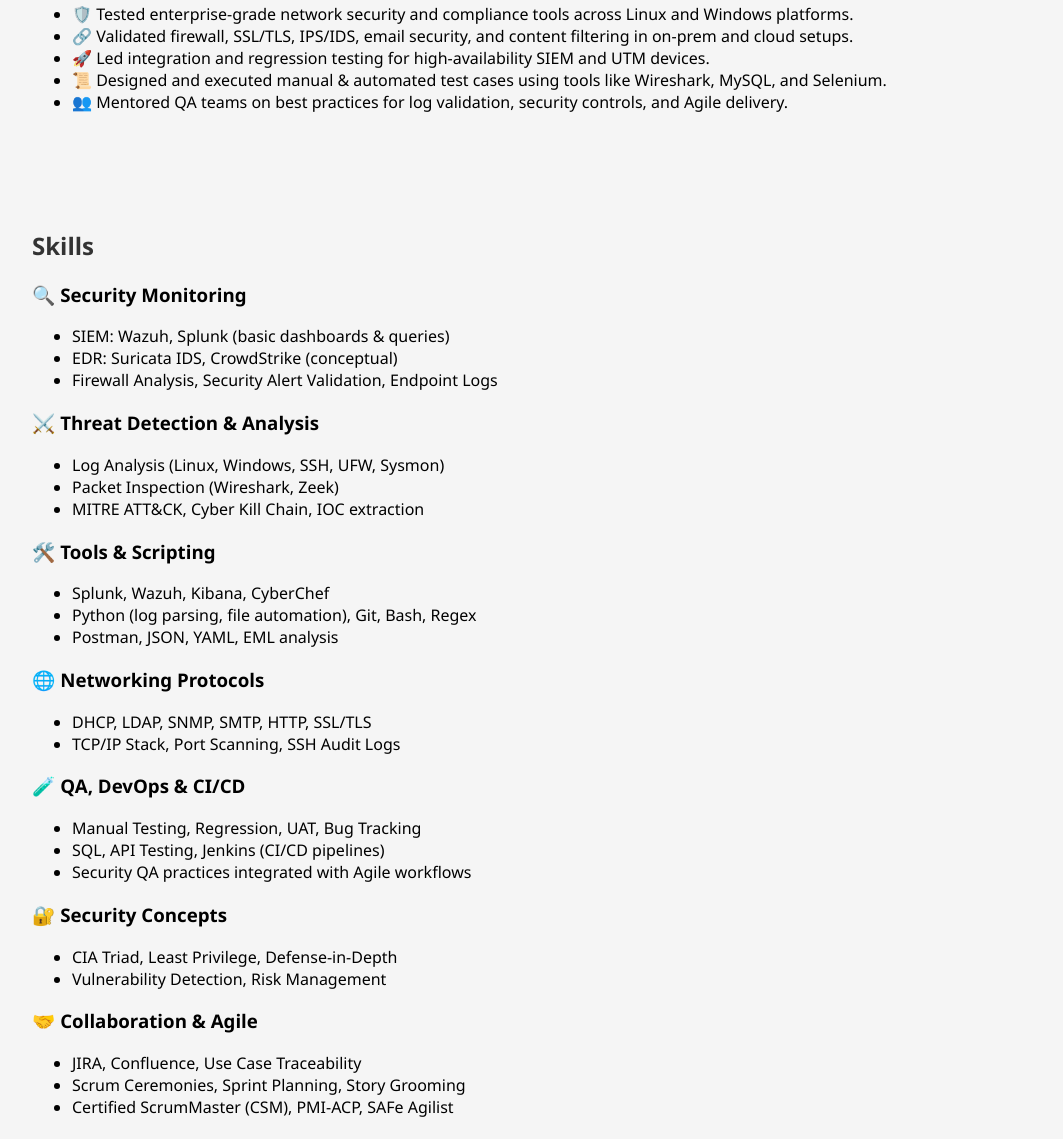
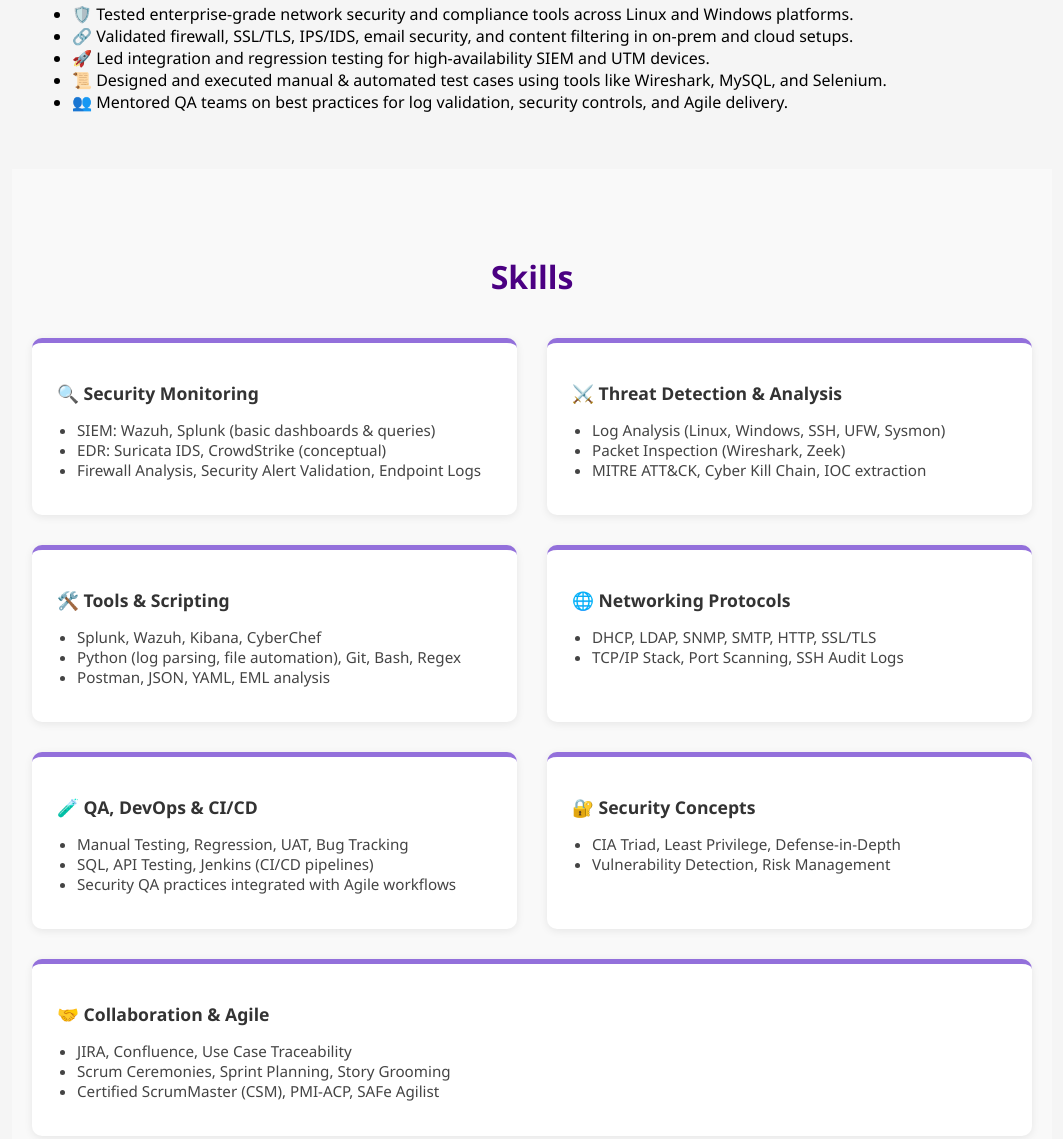
Before and after one commit to suneetasharma/suneetasharma.github.io, a plain HTML site: page index.html in a window 1280 px wide. Shown: the part 1717-2856 px from the top of the page, without its empty margins (108-1171 px from the left). Drawn offline with Linux system fonts and the light colour scheme.

Commit message:
Fixed: update the CSS file to style the .skills-group, .skill-header and .skill-container

```diff
--- a/index.html
+++ b/index.html
@@ -93,6 +93,50 @@
       font-size: 0.9em;
       color: #555;
     }
+   /* === Skills Section === */
+#skills {
+  padding: 60px 20px;
+  background-color: #f9f9f9;
+}
+
+#skills h2 {
+  text-align: center;
+  font-size: 2rem;
+  color: #4b0082;
+  margin-bottom: 40px;
+}
+
+.skills-container {
+  display: flex;
+  flex-wrap: wrap;
+  justify-content: center;
+  gap: 30px;
+  max-width: 1000px;
+  margin: 0 auto;
+}
+
+.skills-group {
+  flex: 1 1 300px;
+  background-color: white;
+  border-radius: 10px;
+  padding: 20px 25px;
+  box-shadow: 0 2px 8px rgba(0, 0, 0, 0.08);
+  border-top: 5px solid #9370db;
+}
+
+.skills-group h3 {
+  color: #333;
+  font-size: 1.1rem;
+  margin-bottom: 15px;
+  font-weight: bold;
+}
+
+.skills-group ul {
+  padding-left: 20px;
+  list-style-type: disc;
+  color: #444;
+  font-size: 0.95rem;
+}
   </style>
 </head>
 <body>
--- a/index.css
+++ b/portfolio_style.css
@@ -121,6 +121,53 @@
     <p>🔗 <a href="https://linkedin.com/in/sunitanigam-sharma">LinkedIn</a></p>
   </section>
 
+  /* === Skills Section === */
+
+#skills {
+  padding: 60px 20px;
+  background-color: #f9f9f9;
+}
+
+#skills h2 {
+  text-align: center;
+  font-size: 2rem;
+  color: #4b0082;
+  margin-bottom: 40px;
+}
+
+.skills-container {
+  display: flex;
+  flex-wrap: wrap;
+  justify-content: center;
+  gap: 30px;
+  max-width: 1000px;
+  margin: 0 auto;
+}
+
+.skills-group {
+  flex: 1 1 300px;
+  background-color: white;
+  border-radius: 10px;
+  padding: 20px 25px;
+  box-shadow: 0 2px 8px rgba(0, 0, 0, 0.08);
+  border-top: 5px solid #9370db;
+}
+
+.skills-group h3 {
+  color: #333;
+  font-size: 1.1rem;
+  margin-bottom: 15px;
+  font-weight: bold;
+}
+
+.skills-group ul {
+  padding-left: 20px;
+  list-style-type: disc;
+  color: #444;
+  font-size: 0.95rem;
+}
+
+
   <footer>
     <p>&copy; 2025 Sunita Sharma | Built with 💻 and ☕</p>
   </footer>
```
